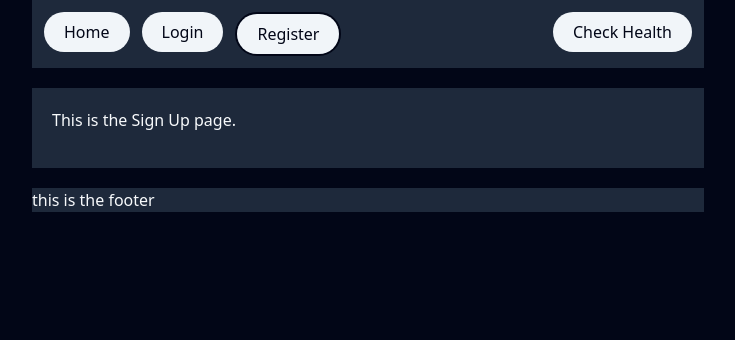
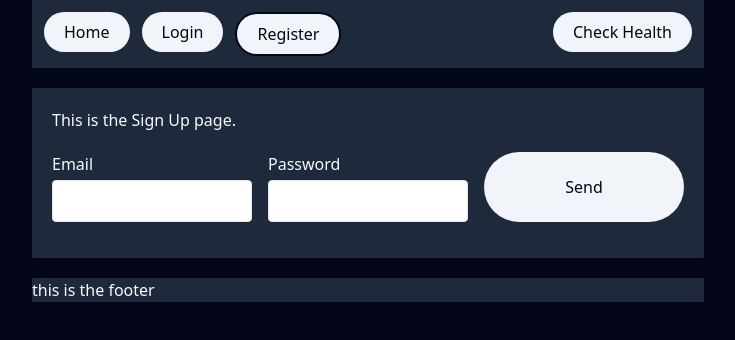
Before and after one commit to Evyats/Evernote-Frontend, a React (Vite) app in the folder frontend-1/: page /sign-up in a window 1280 px wide. Shown: the top 340 px of the page, without its empty margins (272-1007 px from the left). Built offline with nearby package versions, Linux system fonts and the light colour scheme.

Commit message:
adding sign up

```diff
--- a/frontend-1/src/pages/SignUpPage.tsx
+++ b/frontend-1/src/pages/SignUpPage.tsx
@@ -1,7 +1,92 @@
+import { useState } from "react";
+import { data } from "react-router-dom";
+
+
+
+
 export default function SignUpPage() {
+
+  const [emailInput, setEmailInput] = useState<string>("")
+  const [passwordInput, setPasswordInput] = useState<string>("")
+
+  const [isLoading, setIsLoading] = useState<boolean>(false)
+  const [errorMessage, setErrorMessage] = useState<string | null>(null)
+  const [data, setData] = useState<string | null>(null)
+
+
+
+  async function fetchSignUp(email: string, password: string) {
+    let backurl: string = "http://localhost:8123/api/users"
+    const result = await fetch(backurl, {
+      method: "POST",
+      headers: {
+        "Content-Type": "application/json"
+      },
+      body: JSON.stringify({ email, password })
+    })
+    if (!result.ok) {
+      throw new Error("Sign Up failed")
+    }
+    return result.json()
+  }
+
+
+  async function handleSubmit(event: React.FormEvent<HTMLFormElement>) {
+    event.preventDefault();
+
+    setData(null)
+    setErrorMessage(null)
+    setIsLoading(true)
+
+    try {
+      let result = await fetchSignUp(emailInput, passwordInput)
+      setData(result)
+      console.log(data)
+      console.log(data)
+    }
+    catch (error) {
+      setErrorMessage(error instanceof Error ? error.message : "Unknown error")
+      console.log(errorMessage)
+    }
+    finally {
+      setIsLoading(false)
+    }
+
+  }
+
+
+
+
   return (
-    <div className="p-5">
-      This is the Sign Up page.
+    <div className="p-5 flex flex-col gap-5">
+      <div>
+        This is the Sign Up page.
+      </div>
+
+      <form className="grid grid-cols-3 gap-4" onSubmit={handleSubmit}>
+        <label className="flex flex-col gap-1">
+          <span>Email</span>
+          <input className="border p-2 text-slate-950 rounded" onChange={(e) => setEmailInput(e.target.value)} />
+        </label>
+
+        <label className="flex flex-col gap-1">
+          <span>Password</span>
+          <input className="border p-2 text-slate-950 rounded" type="password" onChange={(e) => setPasswordInput(e.target.value)} />
+        </label>
+
+        <button className="rounded-full bg-slate-100 px-5 py-2 text-slate-950 transition hover:bg-white">Send</button>
+
+        <div>
+          {
+            isLoading ? "Loading . . ."
+            : errorMessage ? "Error! " + errorMessage
+            : data ? "Created successfully! \n" + JSON.stringify(data, null, 2)
+            : ""
+          }
+        </div>
+
+      </form>
+
     </div>
   )
 }
```
